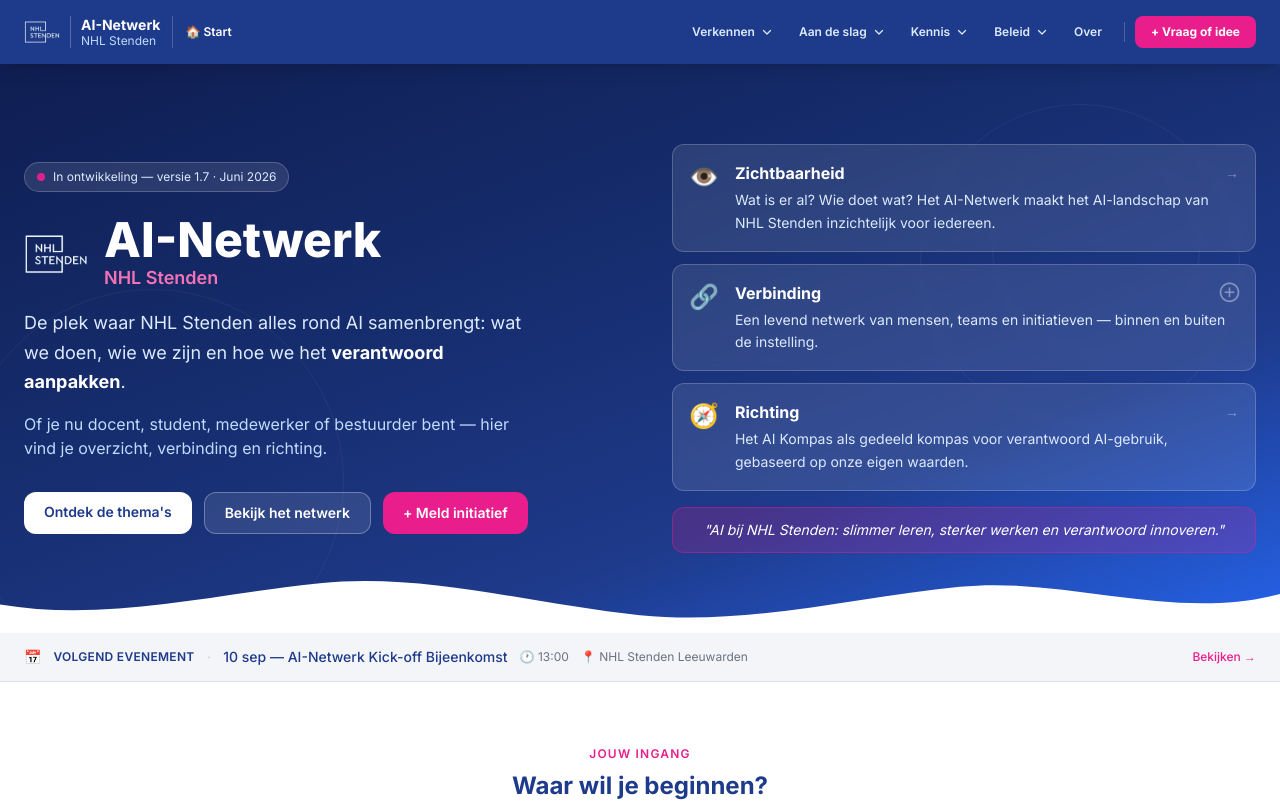
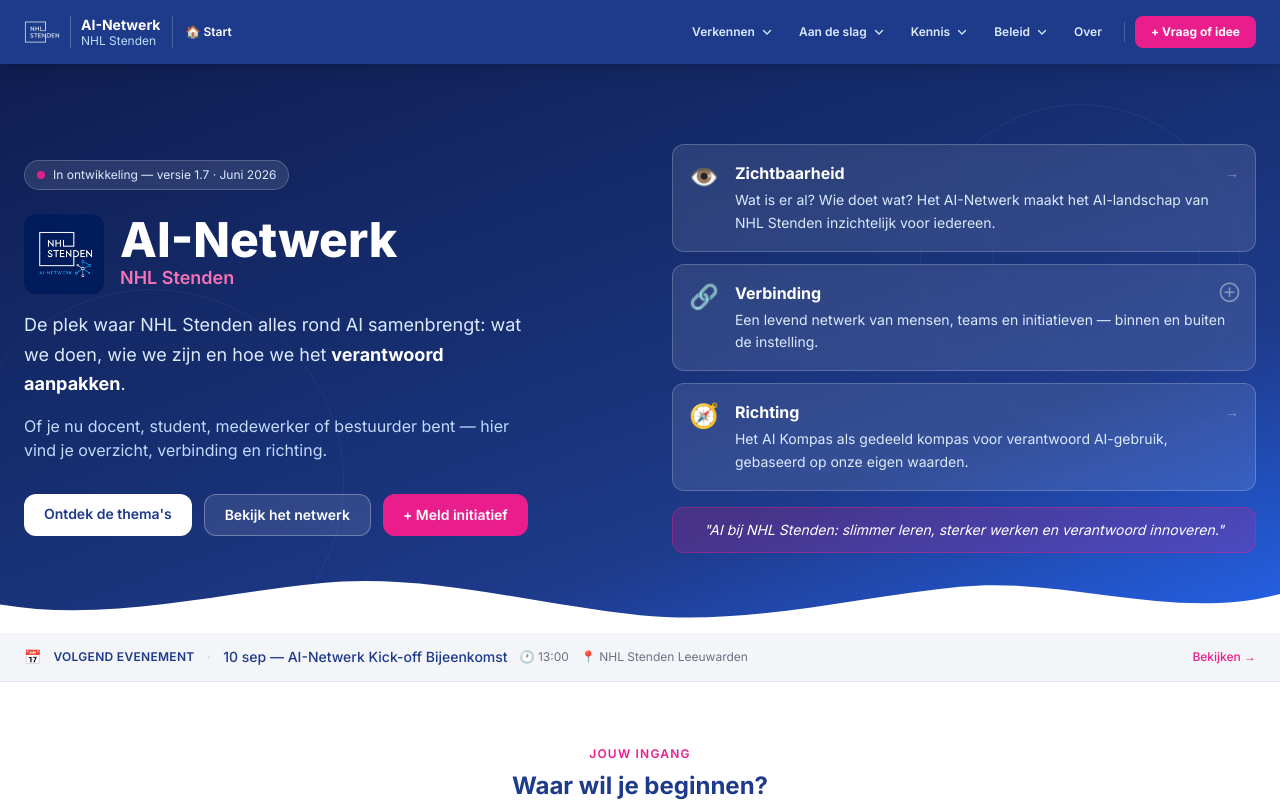
Before and after one commit to supergorkum/aihub-nhlstenden, a React (Vite) app: page / in a window 1280 px wide. Shown: the top 801 px of the page. Built offline with nearby package versions, Linux system fonts and the light colour scheme; the HTML template or start-up script is replaced by a standard one.

Commit message:
Vervang NHL logo door nieuw AI-Netwerk logo op startpagina

```diff
--- a/src/pages/Start.jsx
+++ b/src/pages/Start.jsx
@@ -201,7 +201,7 @@
                 In ontwikkeling — versie 1.7 · Juni 2026
               </div>
               <div className="flex items-center gap-4 mb-4">
-                <img src="/nhl-logo-transparent.png" alt="NHL Stenden" className="h-16 w-16 object-contain" />
+                <img src="/AILOGO-Netwerk.png" alt="NHL Stenden AI-Netwerk" className="h-20 w-20 object-contain rounded-xl" />
                 <div>
                   <h1 className="text-4xl sm:text-5xl font-extrabold text-white leading-tight">AI-Netwerk</h1>
                   <div className="text-nhl-roze-light font-semibold text-lg">NHL Stenden</div>
```
Also changed, not shown: public/AILOGO-Netwerk.png (added).
